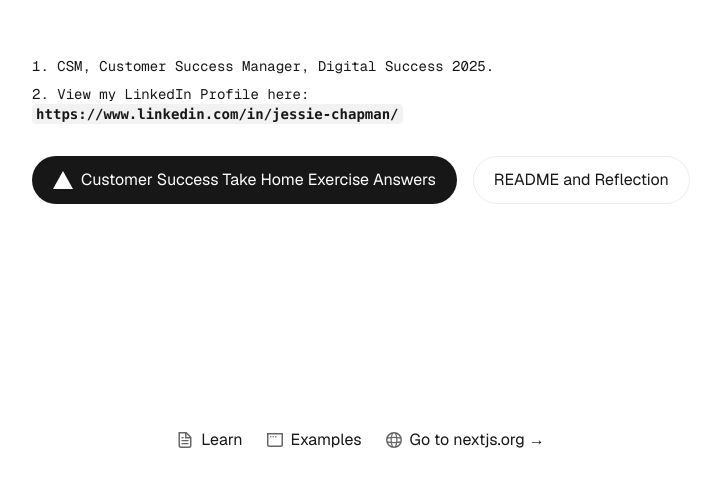
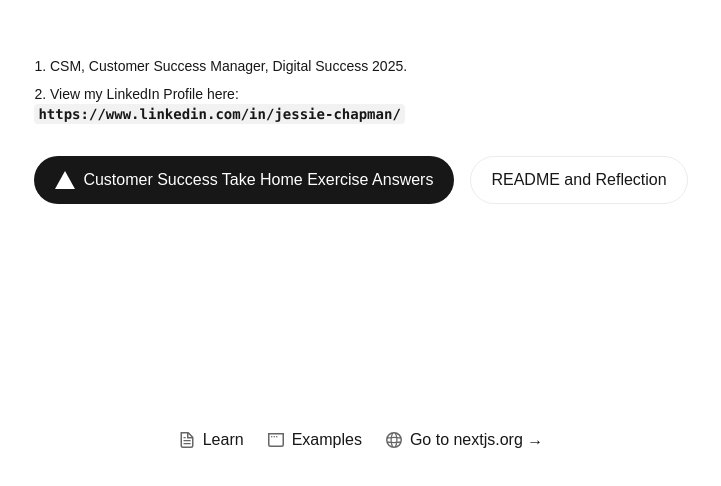
Before and after one commit to jchapman93/CSM-Digital-Success, a Next.js app: page / in a window 1280 px wide. Shown: the part 270-756 px from the top of the page, without its empty margins (279-1000 px from the left). Built offline with nearby package versions, Linux system fonts and the light colour scheme.

Commit message:
fixed analytics with RootLayout React

```diff
--- a/app/layout.tsx
+++ b/app/layout.tsx
@@ -18,17 +18,20 @@ export const metadata: Metadata = {
   description: "Generated by create next app",
 };
 
+
 export default function RootLayout({
   children,
-}: Readonly<{
+}: {
   children: React.ReactNode;
-}>) {
+}) {
   return (
     <html lang="en">
-      <body
-        className={`${geistSans.variable} ${geistMono.variable} antialiased`}
-      >
+      <head>
+        <title>Next.js</title>
+      </head>
+      <body>
         {children}
+        <Analytics />
       </body>
     </html>
   );
```
